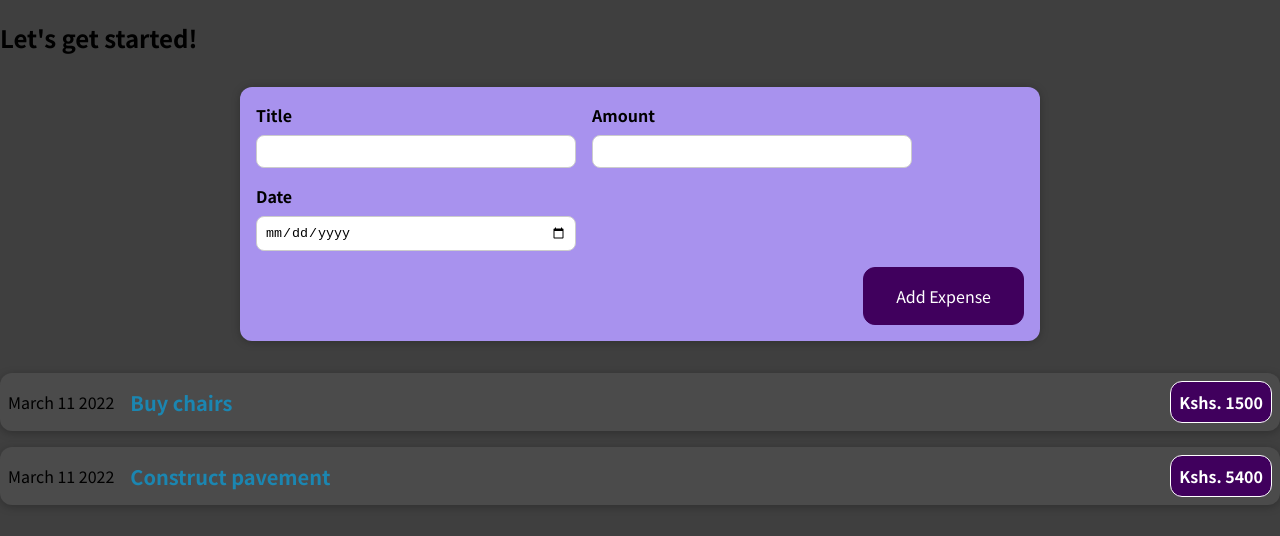
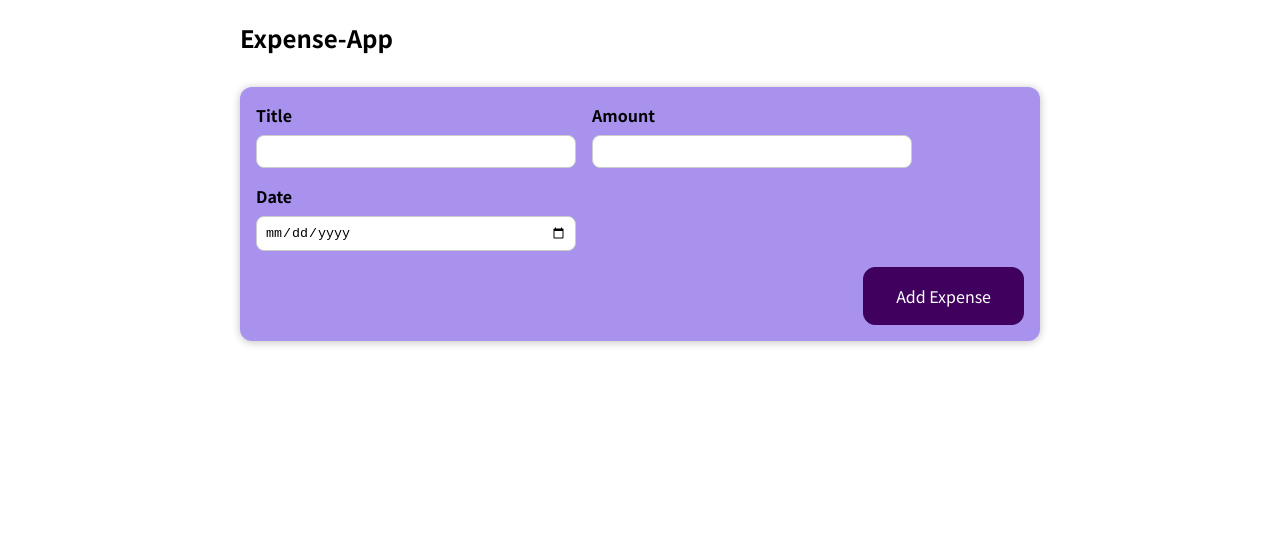
Before and after one commit to ksamy90/expenses, a React (Create React App) app: page / in a window 1280 px wide. Shown: the top 536 px of the page. Built offline with nearby package versions, Linux system fonts and the light colour scheme.

Commit message:
add error state

```diff
--- a/src/App.js
+++ b/src/App.js
@@ -1,26 +1,28 @@
+import { useState } from "react";
 import ExpenseItem from "./components/ExpenseItem";
 import NewExpense from "./components/NewExpense";
 
 const App = () => {
-  const expenses = [
-    {
-      id: "1",
-      title: "Buy chairs",
-      amount: 1500.0,
-    },
-    {
-      id: "2",
-      title: "Construct pavement",
-      amount: 5400.0,
-    },
-  ];
+  const [expenses, setExpenses] = useState([]);
+
+  const addExpenseHandler = (item) => {
+    setExpenses([...expenses, item]);
+  };
 
   return (
-    <div>
-      <h2>Let's get started!</h2>
-      <NewExpense />
-      <ExpenseItem title={expenses[0].title} amount={expenses[0].amount} />
-      <ExpenseItem title={expenses[1].title} amount={expenses[1].amount} />
+    <div className="app">
+      <h2>Expense-App</h2>
+      <NewExpense addExpense={addExpenseHandler} />
+      {expenses.map((expense) => {
+        return (
+          <ExpenseItem
+            key={expense.id}
+            title={expense.title}
+            amount={expense.amount}
+            date={expense.date}
+          />
+        );
+      })}
     </div>
   );
 };
--- a/src/components/ExpenseForm.js
+++ b/src/components/ExpenseForm.js
@@ -5,13 +5,42 @@ const ExpenseForm = (props) => {
   const [enteredTitle, setEnteredTitle] = useState("");
   const [enteredAmount, setEnteredAmount] = useState("");
   const [enteredDate, setEnteredDate] = useState("");
+  const [error, setError] = useState(false);
 
   const titleChangeHandler = (event) => {
     setEnteredTitle(event.target.value);
   };
 
+  const amountChangeHandler = (event) => {
+    setEnteredAmount(event.target.value);
+  };
+
+  const dateChangeHandler = (event) => {
+    setEnteredDate(event.target.value);
+  };
+
+  const submitHandler = (event) => {
+    event.preventDefault();
+    const expenseData = {
+      id: Math.random().toString(),
+      title: enteredTitle,
+      amount: enteredAmount,
+      date: new Date(enteredDate),
+    };
+    if (enteredTitle === "" || enteredAmount === "" || enteredDate === "") {
+      setError(true);
+      return;
+    }
+    props.addItem(expenseData);
+    setEnteredTitle("");
+    setEnteredAmount("");
+    setEnteredDate("");
+    setError(false);
+  };
+
   return (
-    <form>
+    <form onSubmit={submitHandler}>
+      {error && <p>Please enter title, date or amount</p>}
       <div className="new-expense__controls">
         <div className="new-expense__control">
           <label htmlFor="title">Title</label>
@@ -23,13 +52,18 @@ const ExpenseForm = (props) => {
         </div>
         <div className="new-expense__control">
           <label htmlFor="amount">Amount</label>
-          <input type="number" value={enteredAmount} />
+          <input
+            type="number"
+            value={enteredAmount}
+            onChange={amountChangeHandler}
+          />
         </div>
         <div className="new-expense__control">
           <label htmlFor="date">Date</label>
           <input
             type="date"
             value={enteredDate}
+            onChange={dateChangeHandler}
             min="2021-01-01"
             max="2022-12-31"
           />
--- a/src/components/ExpenseItem.js
+++ b/src/components/ExpenseItem.js
@@ -1,9 +1,14 @@
 import "./ExpenseItem.css";
 
 function ExpenseItem(props) {
+  const month = props.date.toLocaleString("en-US", { month: "long" });
+  const day = props.date.toLocaleString("en-US", { day: "2-digit" });
+  const year = props.date.getFullYear();
   return (
     <div className="expense-item">
-      <div>March 11 2022</div>
+      <div>
+        {month} {day}, {year}
+      </div>
       <div className="expense-item__description">
         <h2>{props.title}</h2>
         <div className="expense-item__price">Kshs. {props.amount}</div>
--- a/src/components/NewExpense.js
+++ b/src/components/NewExpense.js
@@ -1,10 +1,10 @@
 import ExpenseForm from "./ExpenseForm";
 import "./NewExpense.css";
 
-const NewExpense = () => {
+const NewExpense = (props) => {
   return (
     <div className="new-expense">
-      <ExpenseForm />
+      <ExpenseForm addItem={props.addExpense} />
     </div>
   );
 };
--- a/src/index.css
+++ b/src/index.css
@@ -1,14 +1,19 @@
-@import url('https://fonts.googleapis.com/css2?family=Noto+Sans+JP:wght@400;700&display=swap');
+@import url("https://fonts.googleapis.com/css2?family=Noto+Sans+JP:wght@400;700&display=swap");
 
 * {
   box-sizing: border-box;
 }
 
 html {
-  font-family: 'Noto Sans JP', sans-serif;
+  font-family: "Noto Sans JP", sans-serif;
 }
 
 body {
   margin: 0;
-  background-color: #3f3f3f;
+  background-color: white;
 }
+
+.app {
+  width: 50rem;
+  margin-left: 15rem;
+}
```
Also changed, not shown: src/data.js (added, +24 -0 lines), src/index.js (+4 -4 lines), 1 other file (tests, documents, lock files or other folders).
